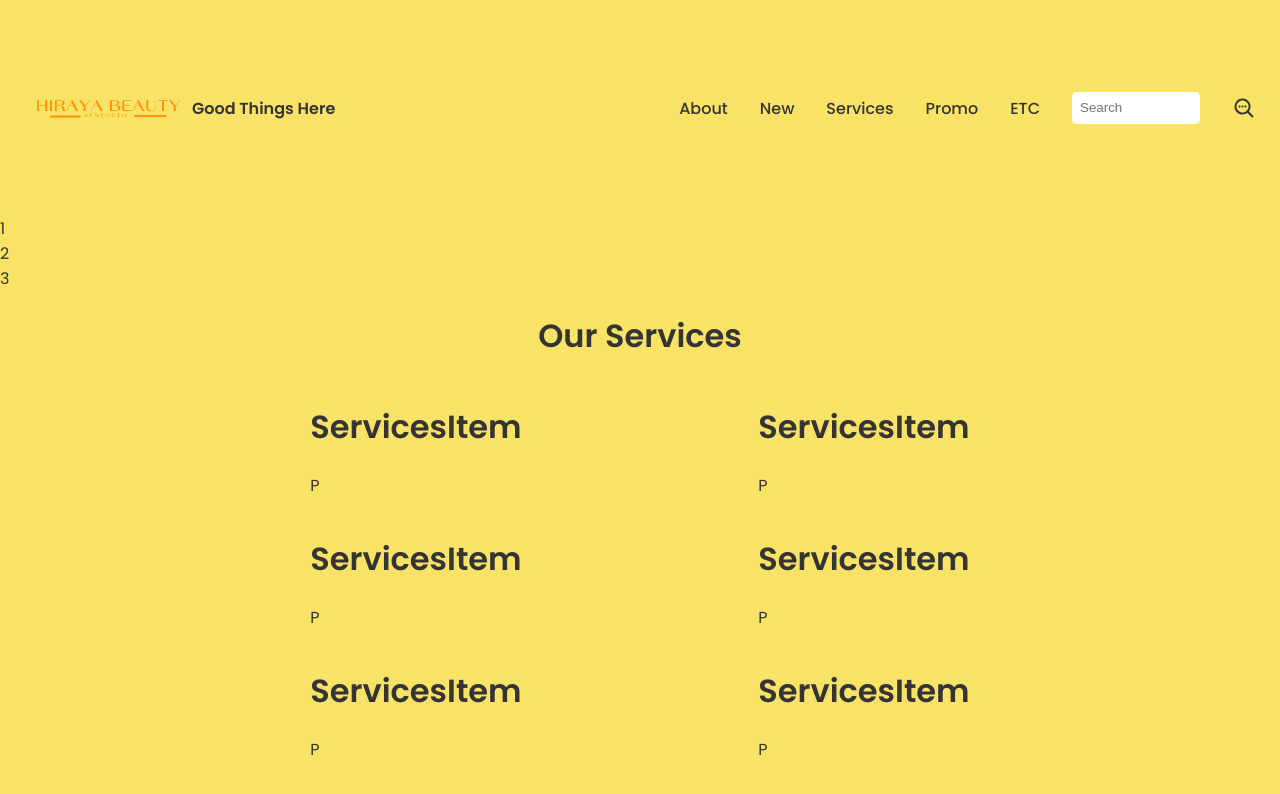
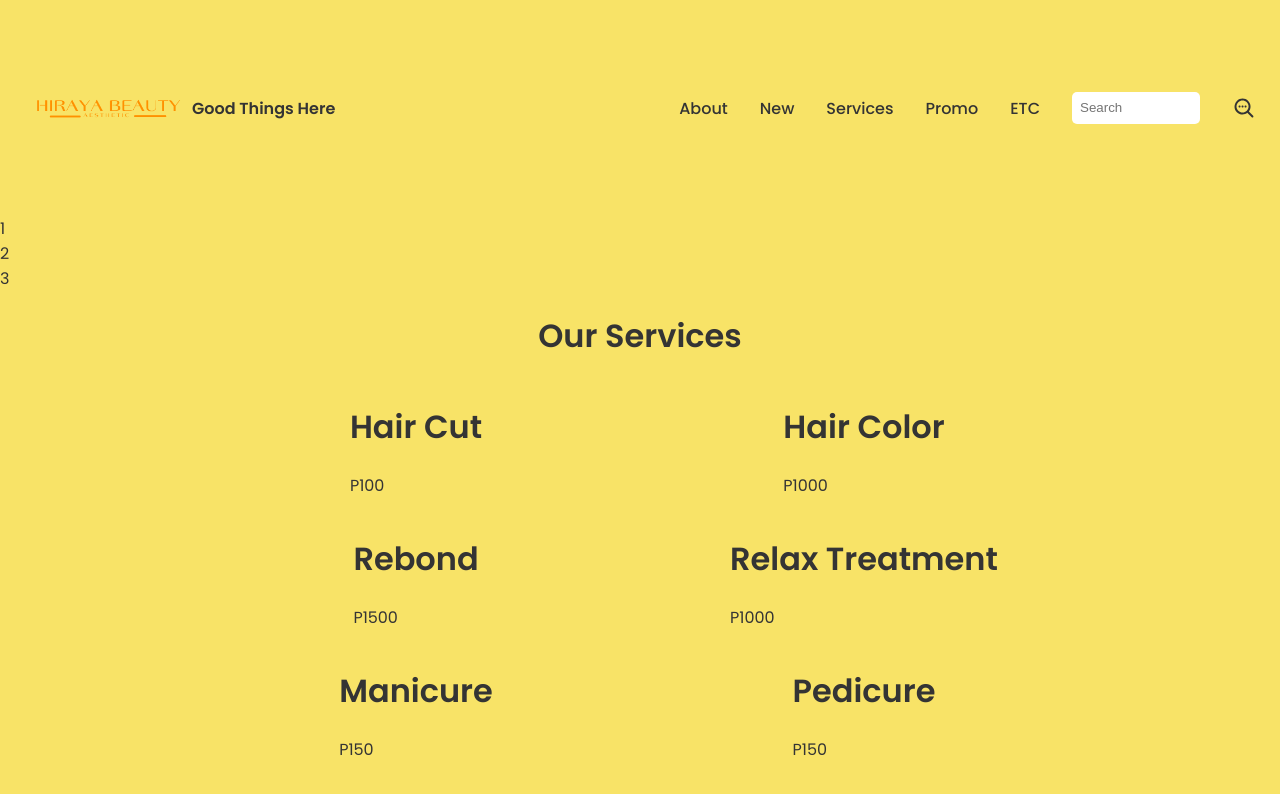
Before and after one commit to imvelvet22/Web-Development-Online-Appointment, a React (Create React App) app in the folder appointmentsettler/: page /services in a window 1280 px wide. Shown: the top 794 px of the page. Built offline with nearby package versions, Linux system fonts and the light colour scheme; grey boxes are pictures that could not be loaded.

Commit message:
update services

```diff
--- a/appointmentsettler/src/components/header/Services.js
+++ b/appointmentsettler/src/components/header/Services.js
@@ -10,9 +10,10 @@ function Services() {
           return (
             <ServicesItem
               key={key}
-              image={ServicesItem.image}
-              name={ServicesItem.name}
-              price={ServicesItem.price}
+
+              name={servicesItem.name}
+              image={servicesItem.image}
+              price={servicesItem.price}
             />
           );
         })}
--- a/appointmentsettler/src/components/header/ServicesItem.js
+++ b/appointmentsettler/src/components/header/ServicesItem.js
@@ -1,4 +1,5 @@
 import React from "react";
+
 
 function ServicesItem({ image, name, price }) {
   return (
--- a/appointmentsettler/src/components/header/ServicesList.js
+++ b/appointmentsettler/src/components/header/ServicesList.js
@@ -1,4 +1,4 @@
-import haircut from '../../assets/Haircut.jpg';
+import Haircut from '../../assets/Haircut.jpg';
 import haircolor from '../../assets/haircolor.jpg';
 import rebond from '../../assets/Rebond.jpg';
 import relax from '../../assets/Relax.jpg';
@@ -8,7 +8,7 @@ import pedicure from '../../assets/pedicure.jpg';
 export const ServicesList = [
   {
     name: "Hair Cut",
-    image: haircut,
+    image: Haircut,
     price: 100.00,
   },
   {
```
